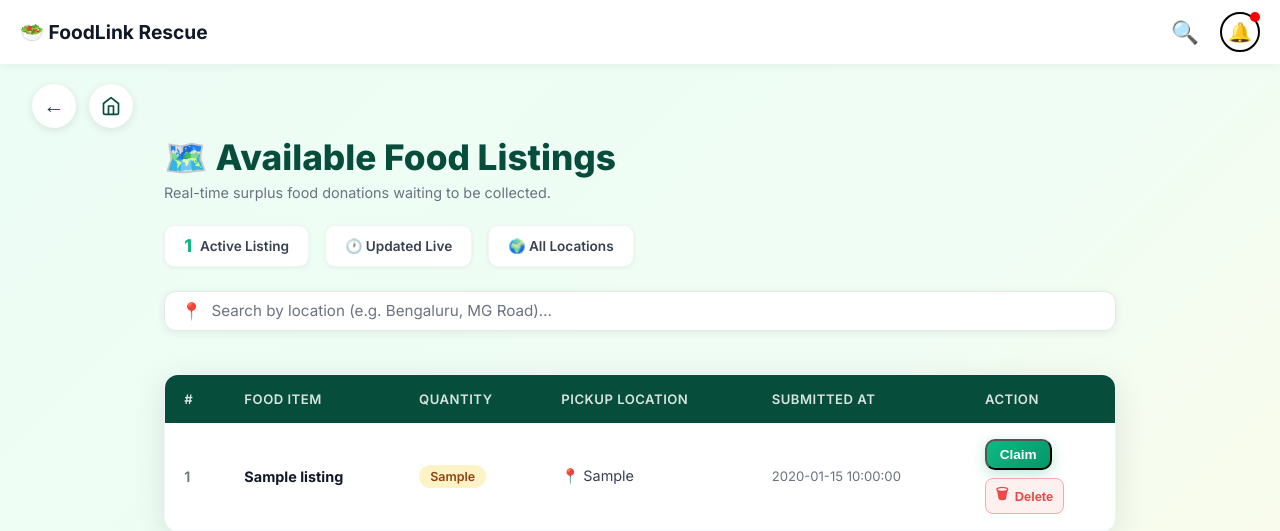
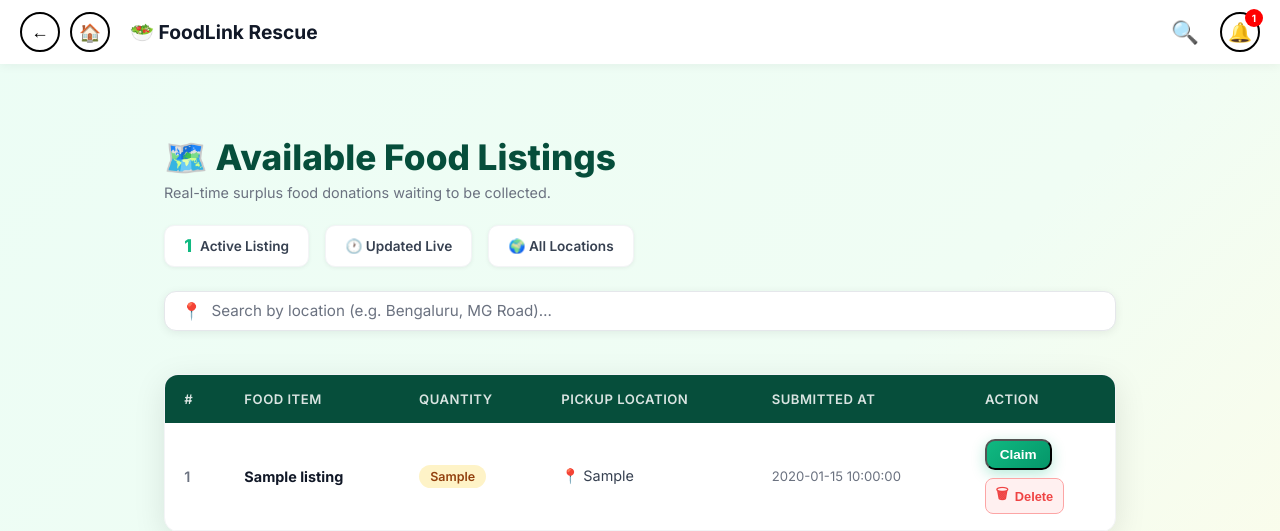
Before and after one commit to rakshitha-m2846/foodlink-rescue, a Flask app: page /view in a window 1280 px wide. Shown: the top 531 px of the page. Run offline with Flask 3, Linux system fonts and the light colour scheme; the visitor is signed in with stand-in values (Sample User, id 1); tables that the repository leaves empty hold one stand-in row (values such as "Sample post").

Commit message:
Changes in the home page

```diff
--- a/app.py
+++ b/app.py
@@ -239,9 +239,11 @@ def inject_notifications():
         })
 
     highest_id = max([n['id'] for n in notifications]) if notifications else 0
-    has_unread = session.get('last_seen_notif_id', 0) < highest_id
+    last_seen = session.get('last_seen_notif_id', 0)
+    has_unread = last_seen < highest_id
+    unread_count = sum(1 for n in notifications if n['id'] > last_seen)
 
-    return dict(notifications=notifications, has_unread=has_unread)
+    return dict(notifications=notifications, has_unread=has_unread, unread_count=unread_count)
 
 @app.route("/notifications", methods=["GET"])
 def notifications_page():
--- a/templates/view.html
+++ b/templates/view.html
@@ -65,10 +65,14 @@
 
     .red-dot {
       position: absolute;
-      top: -2px; right: -2px;
-      width: 10px; height: 10px;
+      top: -5px; right: -5px;
+      width: 18px; height: 18px;
       background: red;
+      color: white;
+      font-size: 10px;
+      font-weight: bold;
       border-radius: 50%;
+      display: flex; align-items: center; justify-content: center;
     }
 
     /* ── PAGE HEADER ── */
@@ -315,7 +319,16 @@
 
   <!-- NAVBAR -->
   <nav class="navbar">
-    <a href="/" class="brand">🥗 FoodLink Rescue</a>
+    <div class="nav-left" style="display: flex; align-items: center; gap: 10px;">
+      <button class="icon-btn" id="backBtn" onclick="history.back()" aria-label="Go Back" title="Go Back" style="font-size: 1.1rem;">
+        &#8592;
+      </button>
+      <a href="/set_role/clear" class="icon-btn" aria-label="Home" title="Home" style="font-size: 1.1rem; text-decoration: none;">
+        🏠
+      </a>
+      <a href="/" class="brand" style="margin-left: 10px;">🥗 FoodLink Rescue</a>
+    </div>
+
     <div class="header-actions">
       <!-- Role indicator -->
       {% if session.get('role') %}
@@ -326,26 +339,13 @@
       {% if session.get('role') %}
       <a href="/notifications" class="icon-btn bell-icon">
         🔔
-        {% if has_unread %}
-        <div class="red-dot"></div>
+        {% if unread_count > 0 %}
+        <div class="red-dot">{{ unread_count }}</div>
         {% endif %}
       </a>
       {% endif %}
     </div>
   </nav>
-
-  <!-- ACTION BUTTONS -->
-  <div class="action-buttons">
-    <button class="btn-circle" id="backBtn" onclick="history.back()" aria-label="Go Back" title="Go Back">
-      &#8592;
-    </button>
-    <a href="/set_role/clear" class="btn-circle" aria-label="Home" title="Home">
-      <svg width="20" height="20" viewBox="0 0 24 24" fill="none" stroke="currentColor" stroke-width="2" stroke-linecap="round" stroke-linejoin="round">
-        <path d="M3 9l9-7 9 7v11a2 2 0 0 1-2 2H5a2 2 0 0 1-2-2z"></path>
-        <polyline points="9 22 9 12 15 12 15 22"></polyline>
-      </svg>
-    </a>
-  </div>
 
   <!-- PAGE HEADER -->
   <div class="page-header">
```
Also changed, not shown: templates/index.html (+18 -18 lines), templates/notifications.html (+24 -3 lines).
